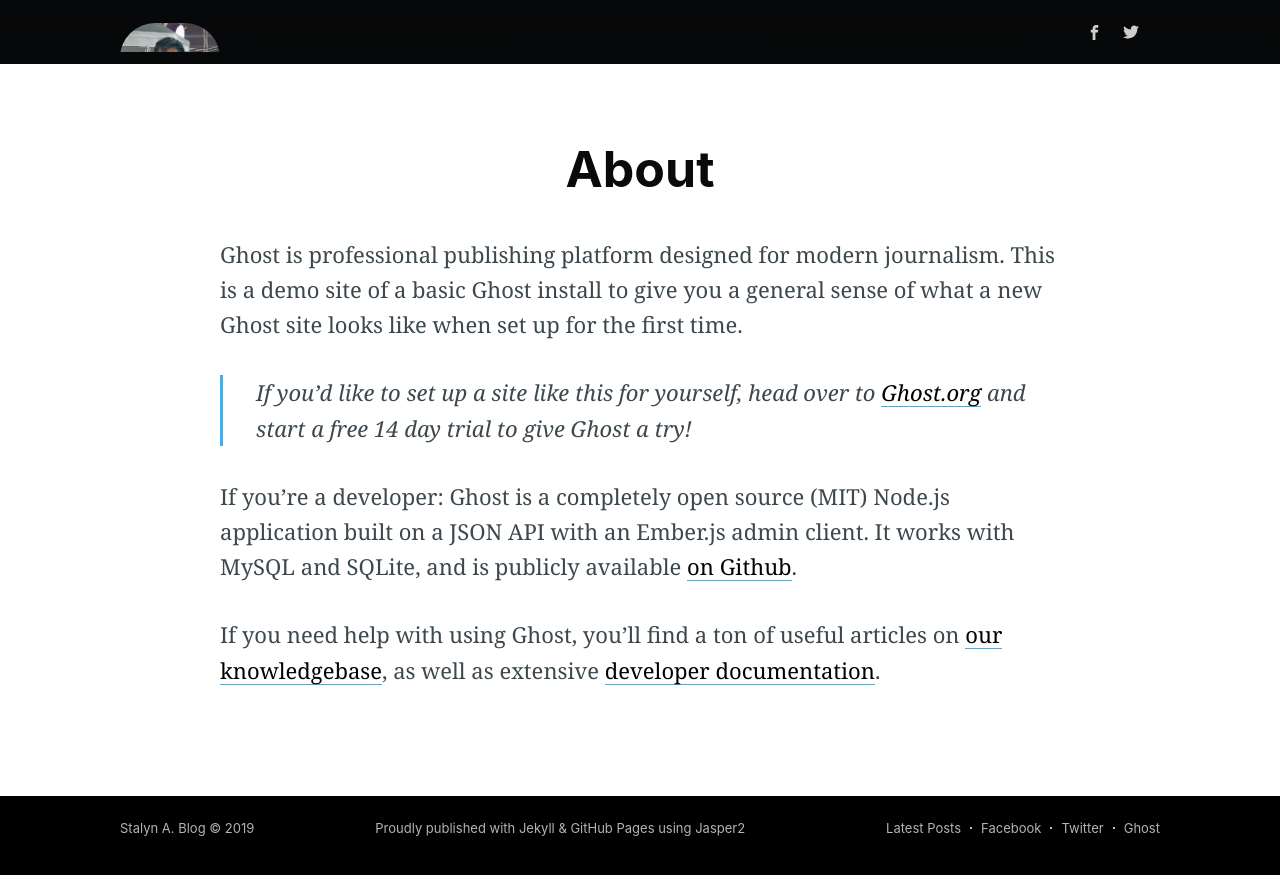
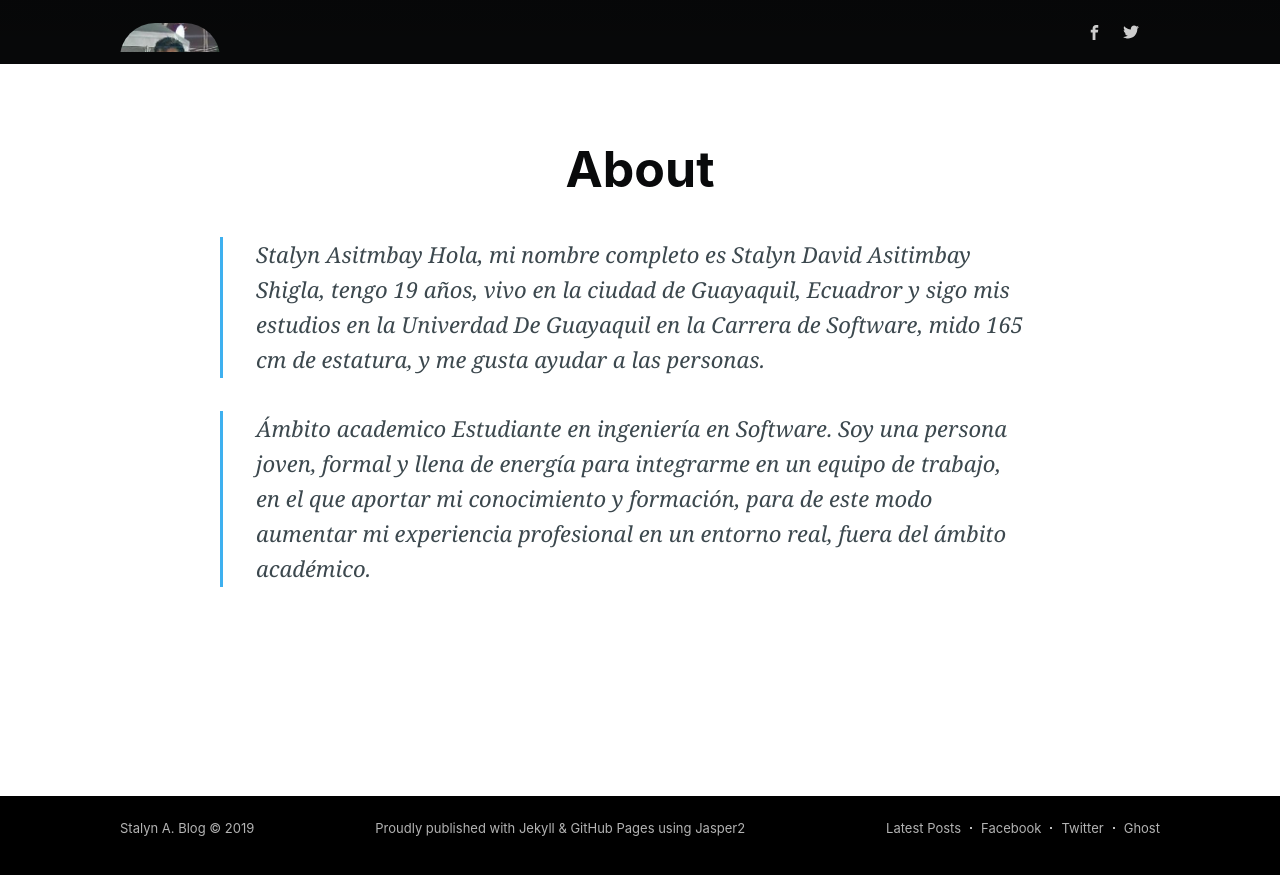
Before and after one commit to DaveNPlay/Blogstayn, a Jekyll site: the page built from about/index.md, in a window 1280 px wide. Shown: the top 875 px of the page. Built offline with Jekyll 4.4.1, drawn with Linux system fonts in a browser that asks for light colours; nearby versions of some CDN libraries; comment, search, counter and statistics services are not loaded.

Commit message:
Update index.md

```diff
--- a/about/index.md
+++ b/about/index.md
@@ -8,10 +8,9 @@
 subclass: 'post page'
 ---
 
-Ghost is professional publishing platform designed for modern journalism. This is a demo site of a basic Ghost install to give you a general sense of what a new Ghost site looks like when set up for the first time.
+>Stalyn Asitmbay
+Hola, mi nombre completo es Stalyn David Asitimbay Shigla, tengo 19 años, vivo en la ciudad de Guayaquil, Ecuadror y sigo mis estudios en la Univerdad De Guayaquil en la Carrera de Software, mido 165 cm de estatura, y me gusta ayudar a las personas.
 
-> If you'd like to set up a site like this for yourself, head over to [Ghost.org](https://ghost.org/) and start a free 14 day trial to give Ghost a try!
-
-If you're a developer: Ghost is a completely open source (MIT) Node.js application built on a JSON API with an Ember.js admin client. It works with MySQL and SQLite, and is publicly available [on Github](https://github.com/TryGhost/ghost).
-
-If you need help with using Ghost, you'll find a ton of useful articles on [our knowledgebase](https://help.ghost.org/), as well as extensive [developer documentation](https://docs.ghost.org/).
+>Ámbito academico
+Estudiante en ingeniería en Software.
+Soy una persona joven, formal y llena de energía para integrarme en un equipo de trabajo, en el que aportar mi conocimiento y formación, para de este modo aumentar mi experiencia profesional en un entorno real, fuera del ámbito académico.
```
